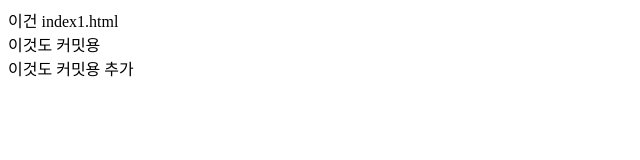
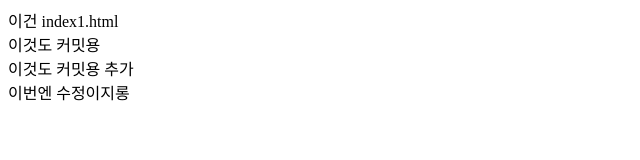
Before and after one commit to koohrim12/-issue-test-home, a plain HTML site: page index1.html in a window 1280 px wide. Shown: the whole page, without its empty margins (0-640 px from the left). Drawn offline with Linux system fonts and the light colour scheme.

Commit message:
index1이번엔 수정이지롱

```diff
--- a/index1.html
+++ b/index1.html
@@ -9,5 +9,6 @@
     <div>이건 index1.html</div>
     <div>이것도 커밋용</div>
     <div>이것도 커밋용 추가</div>
+    <div>이번엔 수정이지롱</div>
   </body>
 </html>
```
